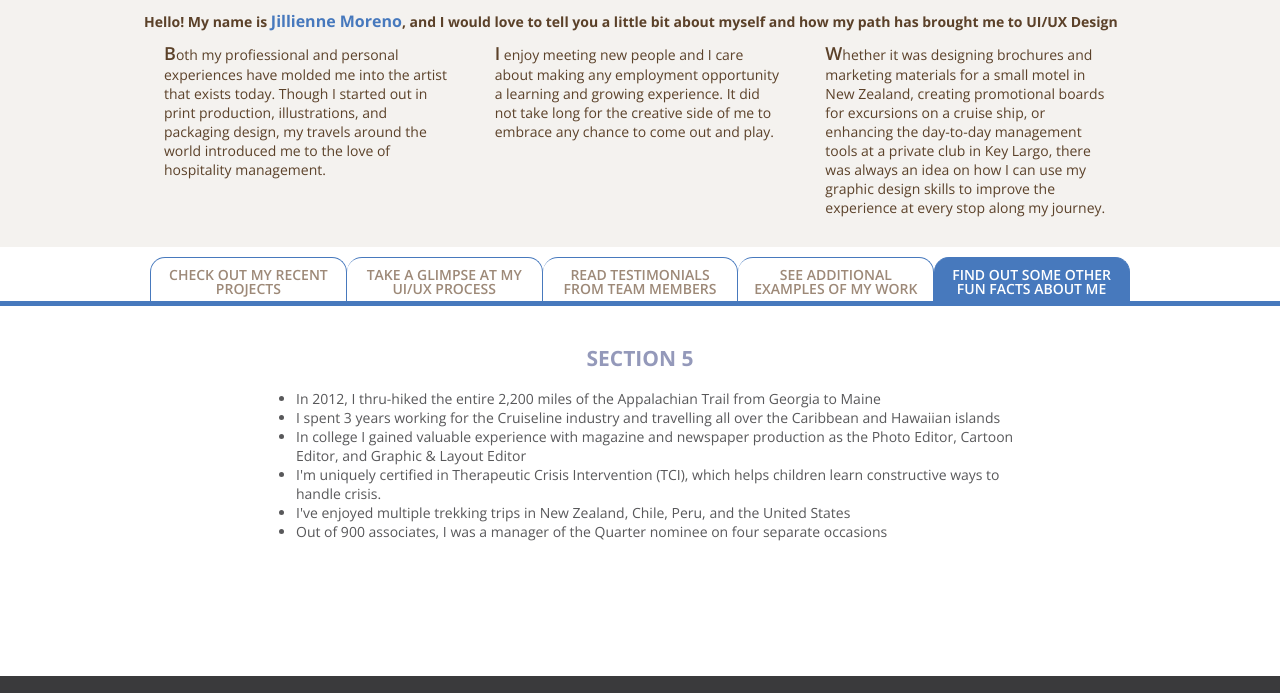
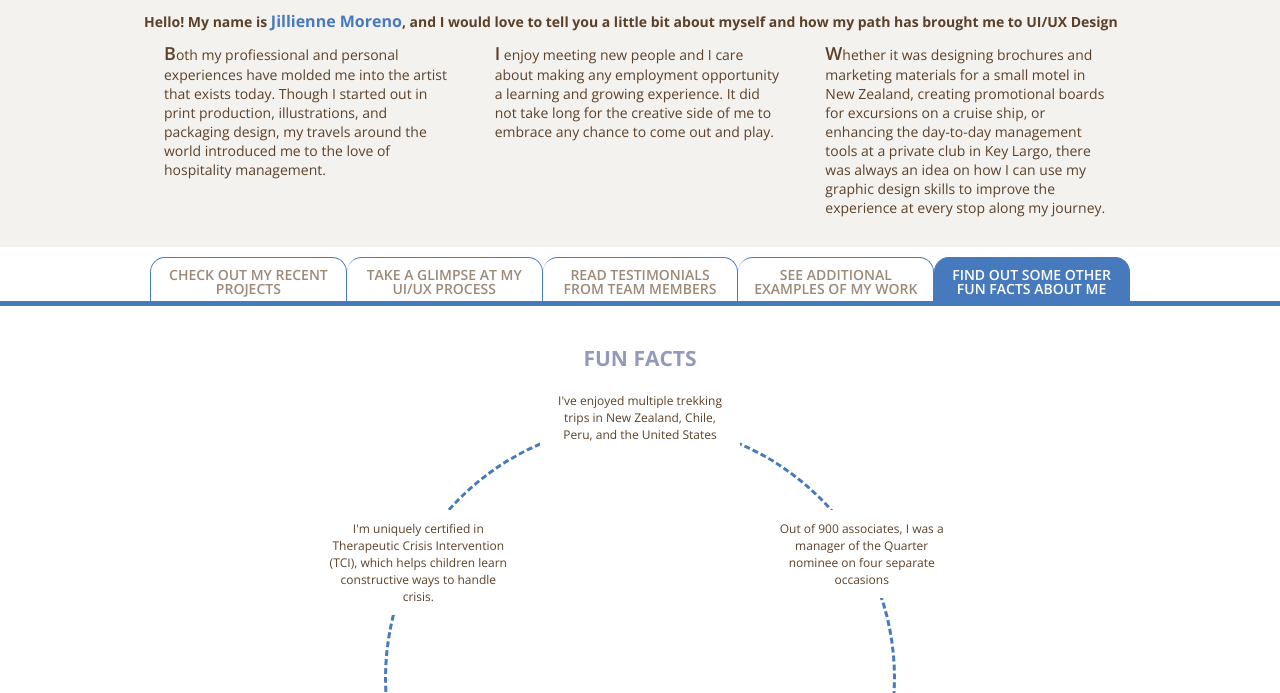
Before and after one commit to jillmoreno/jilliennemoreno.com, a website: page index.html in a window 1280 px wide. Both pictures are taken after a click on the item "FIND OUT SOME OTHER FUN FACTS ABOUT ME". Shown: the top 693 px of the page. Drawn offline with nearby package versions, Linux system fonts and the light colour scheme.

Commit message:
Fun facts circle styles

```diff
--- a/index.html
+++ b/index.html
@@ -257,23 +257,29 @@
             </section>
 
             <section id="fun-facts" class="tab-content">
-                <h2>Section 5</h2>
-                <ul class="fun-facts">
-                    <li>In 2012, I thru-hiked the entire 2,200 miles of the Appalachian Trail from Georgia to Maine</li>
-                    <li>
+                <h2>Fun Facts</h2>
+                <ul class="fun-fact-list">
+                    <li class="fun-fact">
+                        In 2012, I thru-hiked the entire 2,200 miles of the Appalachian Trail from Georgia to Maine
+                    </li>
+                    <li class="fun-fact">
                         I spent 3 years working for the Cruiseline industry and travelling all over the Caribbean and
                         Hawaiian islands
                     </li>
-                    <li>
+                    <li class="fun-fact">
                         In college I gained valuable experience with magazine and newspaper production as the Photo
                         Editor, Cartoon Editor, and Graphic & Layout Editor
                     </li>
-                    <li>
+                    <li class="fun-fact">
                         I'm uniquely certified in Therapeutic Crisis Intervention (TCI), which helps children learn
                         constructive ways to handle crisis.
                     </li>
-                    <li>I've enjoyed multiple trekking trips in New Zealand, Chile, Peru, and the United States</li>
-                    <li>Out of 900 associates, I was a manager of the Quarter nominee on four separate occasions</li>
+                    <li class="fun-fact">
+                        I've enjoyed multiple trekking trips in New Zealand, Chile, Peru, and the United States
+                    </li>
+                    <li class="fun-fact">
+                        Out of 900 associates, I was a manager of the Quarter nominee on four separate occasions
+                    </li>
                 </ul>
             </section>
         </main>
--- a/style.css
+++ b/style.css
@@ -240,3 +240,59 @@ h3 {
 .testimonial-quote {
     font-style: italic;
 }
+
+/** Fun Facts **/
+
+.fun-fact-list {
+    width: min(100vw, 512px);
+    height: min(100vw, 512px);
+    border-radius: 50%;
+    border-style: dashed;
+    border-width: 3px;
+    border-color: #4779bd;
+    position: relative;
+    margin: 50px auto;
+
+    padding: 0;
+    list-style: none;
+}
+
+.fun-fact {
+    position: absolute;
+    left: calc(50% - 100px);
+
+    background: white;
+    color: #5b4129;
+    text-align: center;
+    width: 200px;
+    padding: 10px;
+    font-size: 12px;
+}
+
+/* Bottom Half */
+.fun-fact:nth-child(1) {
+    bottom: calc(50% - 40px);
+    transform: rotate(30deg) translate(min(50vw, 256px)) rotate(-30deg);
+}
+.fun-fact:nth-child(2) {
+    bottom: calc(50% - 40px);
+    transform: rotate(90deg) translate(min(50vw, 256px)) rotate(-90deg);
+}
+.fun-fact:nth-child(3) {
+    bottom: calc(50% - 40px);
+    transform: rotate(150deg) translate(min(50vw, 256px)) rotate(-150deg);
+}
+
+/* Top Half */
+.fun-fact:nth-child(4) {
+    top: calc(50% - 40px);
+    transform: rotate(210deg) translate(min(50vw, 256px)) rotate(-210deg);
+}
+.fun-fact:nth-child(5) {
+    top: calc(50% - 40px);
+    transform: rotate(270deg) translate(min(50vw, 256px)) rotate(-270deg);
+}
+.fun-fact:nth-child(6) {
+    top: calc(50% - 40px);
+    transform: rotate(330deg) translate(min(50vw, 256px)) rotate(-330deg);
+}
```
